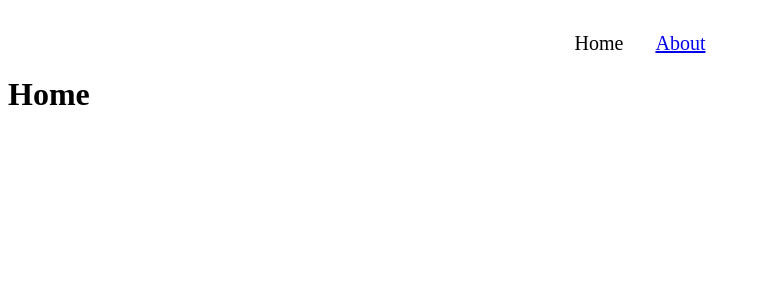
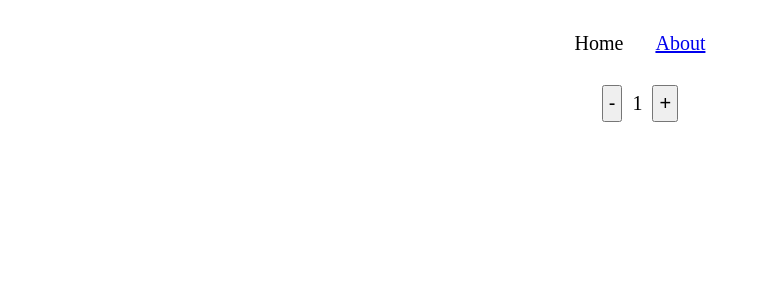
Before and after one commit to Imran189/Composition-API-Basic, a Vue app in the folder vue-composion-api/: page / in a window 1280 px wide. Shown: the top 300 px of the page, without its empty margins (0-761 px from the left). Built offline with nearby package versions, Linux system fonts and the light colour scheme.

Commit message:
1st commit

```diff
--- a/vue-composion-api/src/views/HomeView.vue
+++ b/vue-composion-api/src/views/HomeView.vue
@@ -1,5 +1,37 @@
 <template>
   <div class="home">
-    <h1>Home</h1>
+    <div class="lol">
+      <button @click="decrement()" class="btn">-</button>
+      <span class="counter">{{ counter }}</span>
+      <button @click="increment()" class="btn">+</button>
+    </div>
   </div>
 </template>
+
+<script setup>
+import { ref } from "vue";
+
+const counter = ref(1);
+
+const increment = () => {
+  counter.value++;
+};
+const decrement = () => {
+  counter.value--;
+};
+</script>
+<style scoped>
+.lol {
+  text-align: center;
+  padding: 20px;
+}
+
+.btn {
+  font-size: 20px;
+  margin: 10px;
+  padding: 5px;
+}
+.counter {
+  font-size: 20px;
+}
+</style>
```
